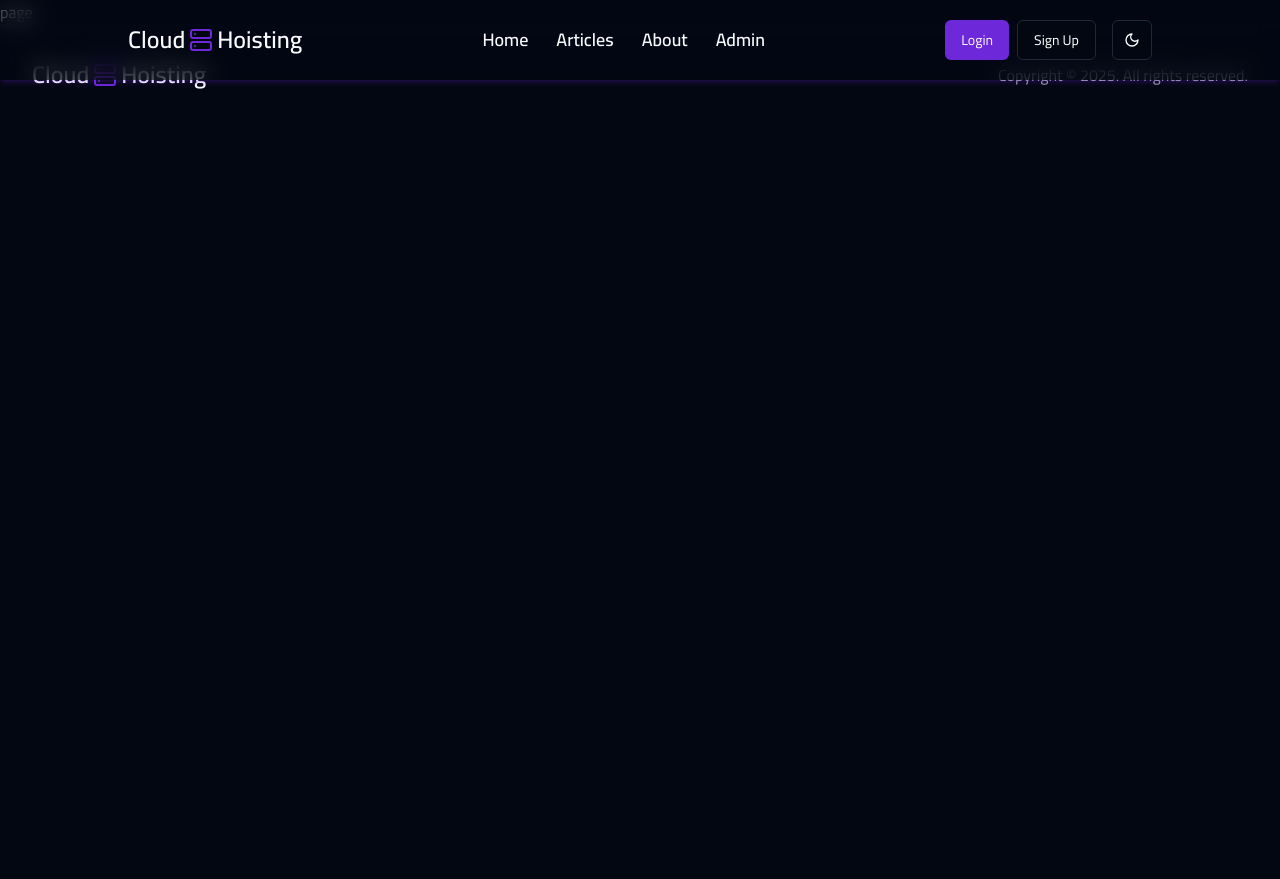
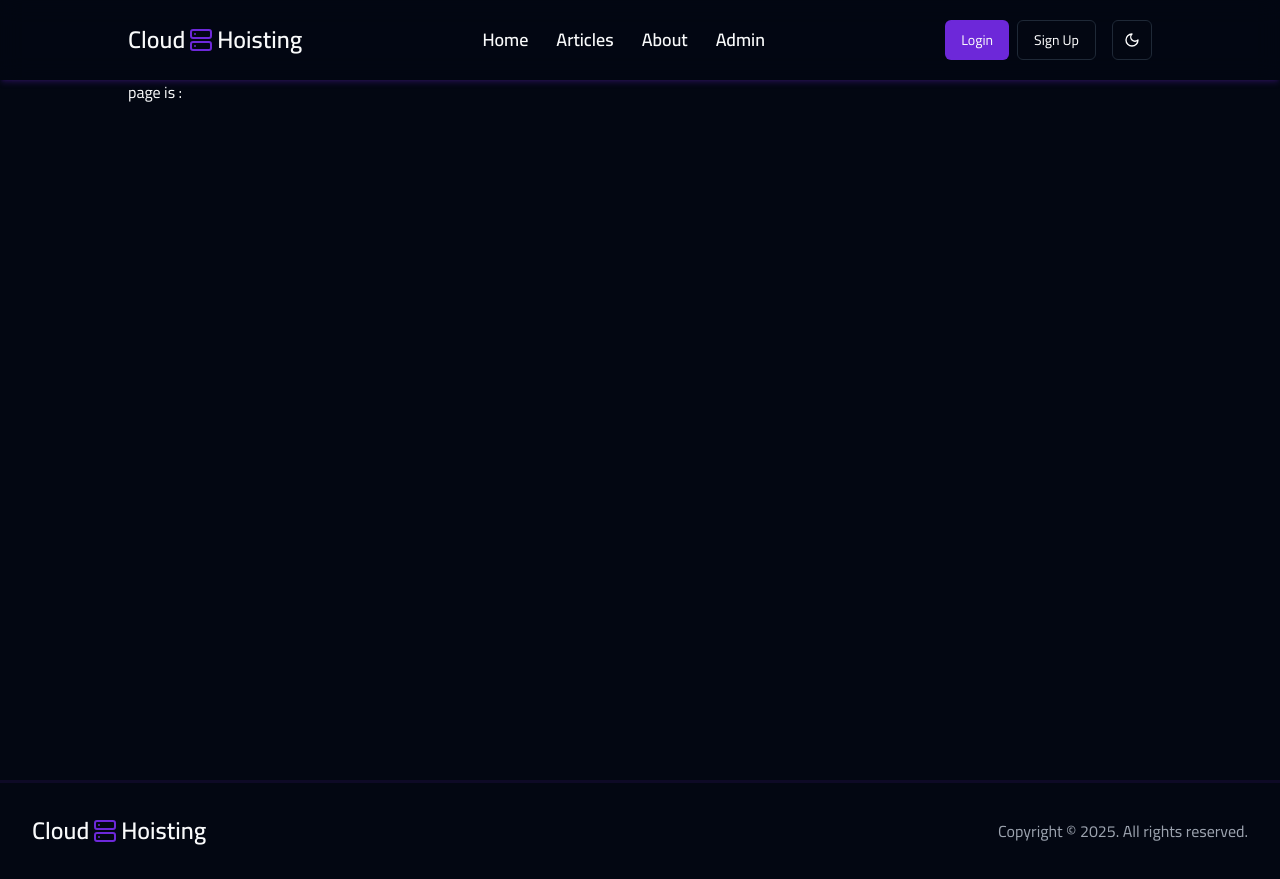
Before and after one commit to smartec3414/Fullstact_next.js, a Next.js app: page /articles/search in a window 1280 px wide. Before the commit the page ends 800 px from the top, so only its background shows below. Built offline with nearby package versions, Linux system fonts and the light colour scheme.

Commit message:
add search page

```diff
--- a/src/_components/ArticlesPage/SearchBar.tsx
+++ b/src/_components/ArticlesPage/SearchBar.tsx
@@ -12,6 +12,7 @@ const SearchBar = () => {
       return;
     }
     console.log(search);
+    router.push(`/articles/search?searchText=${search}`);
   };
   return (
     <div className="container mb-6 max-w-3xl">
--- a/src/app/(auth)/login/LoginForm.tsx
+++ b/src/app/(auth)/login/LoginForm.tsx
@@ -7,7 +7,9 @@ import { Button } from "@/components/ui/button";
 import { Form } from "@/components/ui/form";
 import MainTitle from "@/_components/Sharable/MainTitle";
 import InputRerender from "@/_components/Sharable/Input";
+import { useRouter } from "next/navigation";
 const LoginForm = () => {
+  let router = useRouter();
   const form = useForm<z.infer<typeof loginSchema>>({
     resolver: zodResolver(loginSchema),
     defaultValues: {
@@ -22,6 +24,7 @@ const LoginForm = () => {
       password: values.password,
     };
     console.log(values);
+    router.replace("/");
   }
 
   return (
--- a/src/app/(auth)/register/RegisterForm.tsx
+++ b/src/app/(auth)/register/RegisterForm.tsx
@@ -19,11 +19,12 @@ const RegisterForm = () => {
     mode: "onChange",
   });
   async function onSubmit(values: z.infer<typeof registerSchema>) {
-    console.log(values);
     let params = {
       email: values.email,
       password: values.password,
     };
+    console.log(values);
+    router.replace("/");
   }
 
   return (
--- a/src/app/articles/search/page.tsx
+++ b/src/app/articles/search/page.tsx
@@ -1,7 +1,17 @@
-import React from "react";
+const page = async ({
+  searchParams,
+}: {
+  searchParams: Promise<{ searchText: string }>;
+}) => {
+  let { searchText } = await searchParams;
 
-const page = () => {
-  return <div>page</div>;
+  return (
+    <div
+      className="mt-20 container"
+      style={{ minHeight: "calc(100vh - 100px)" }}>
+      page is : {searchText}
+    </div>
+  );
 };
 
 export default page;
```
